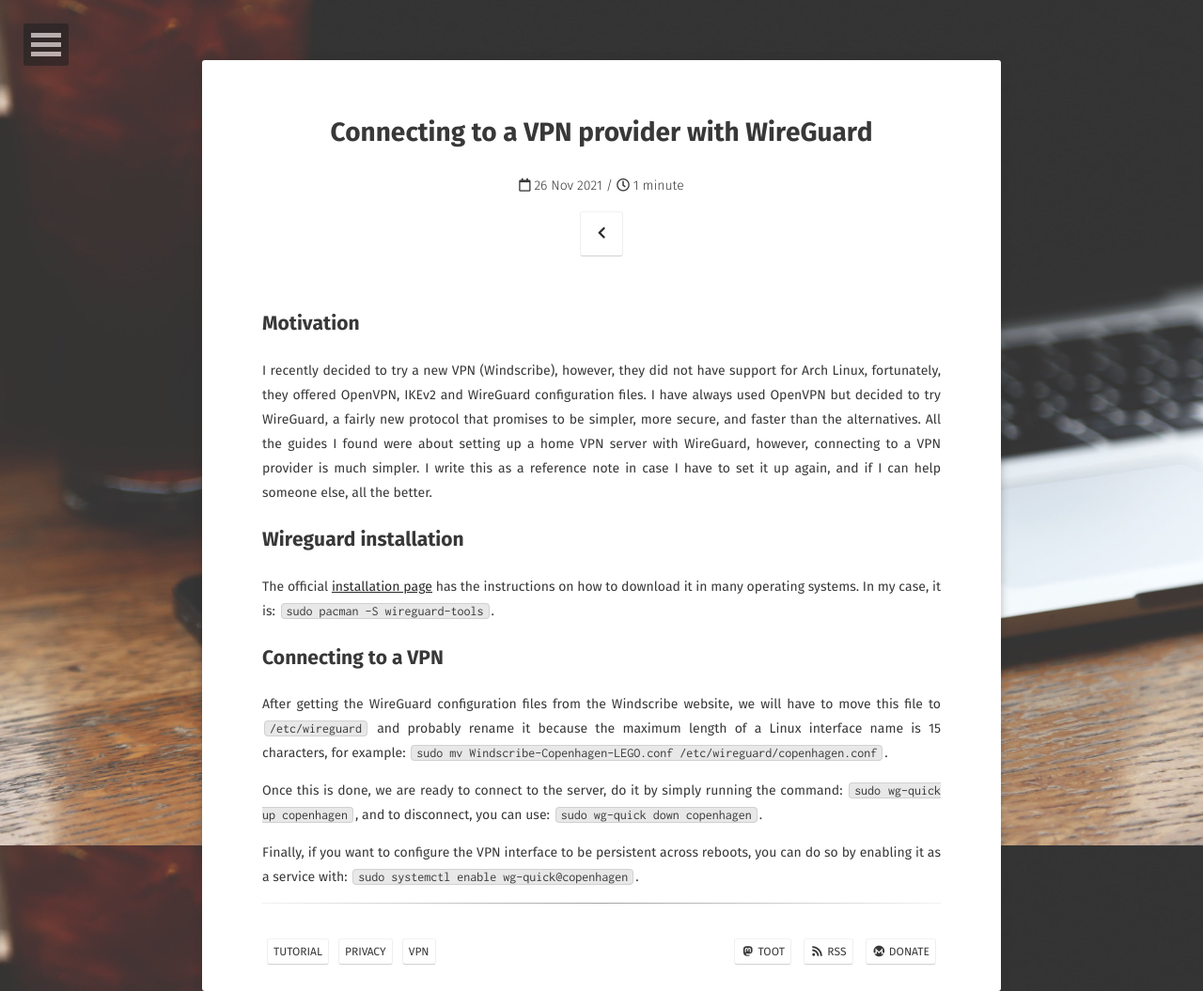
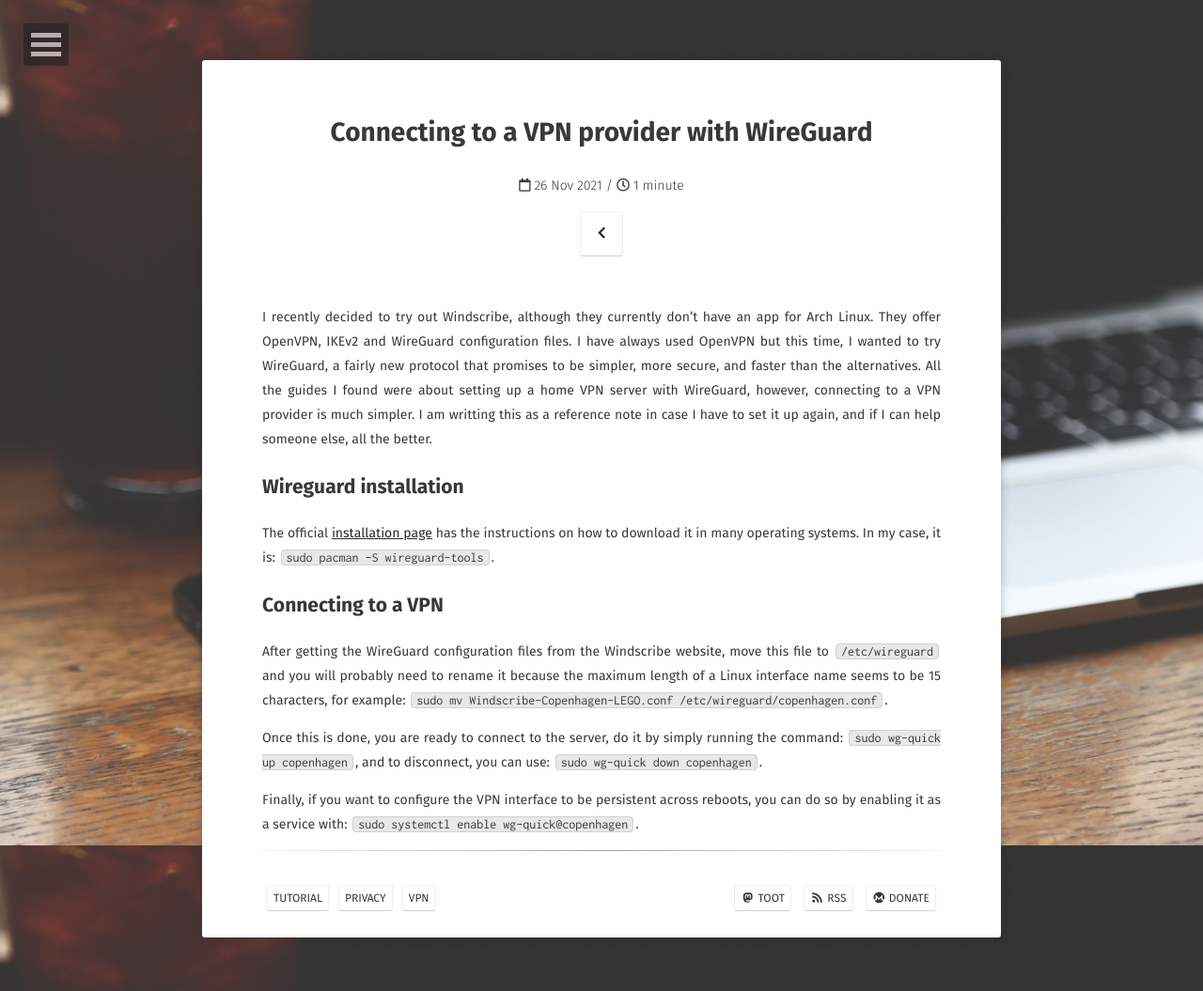
Before and after one commit to FuzzyGrim/blog, a Jekyll site: the page built from _posts/posts/2021-11-26-wireguard.md, in a window 1280 px wide. Shown: the whole page at 94% size. Built offline with Jekyll 4.4.1, drawn with Linux system fonts in a browser that asks for light colours; some web fonts are replaced.

Commit message:
update wireguard post

```diff
--- a/_posts/posts/2021-11-26-wireguard.md
+++ b/_posts/posts/2021-11-26-wireguard.md
@@ -6,9 +6,7 @@ excerpt: "Friendship ended with OpenVPN, now WireGuard is my best friend!"
 tags: [tutorial, privacy, vpn]
 ---
 
-## Motivation
-
-I recently decided to try a new VPN (Windscribe), however, they did not have support for Arch Linux, fortunately, they offered OpenVPN, IKEv2 and WireGuard configuration files. I have always used OpenVPN but decided to try WireGuard, a fairly new protocol that promises to be simpler, more secure, and faster than the alternatives. All the guides I found were about setting up a home VPN server with WireGuard, however, connecting to a VPN provider is much simpler. I write this as a reference note in case I have to set it up again, and if I can help someone else, all the better.
+I recently decided to try out Windscribe, although they currently don't have an app for Arch Linux. They offer OpenVPN, IKEv2 and WireGuard configuration files. I have always used OpenVPN but this time, I wanted to try WireGuard, a fairly new protocol that promises to be simpler, more secure, and faster than the alternatives. All the guides I found were about setting up a home VPN server with WireGuard, however, connecting to a VPN provider is much simpler. I am writting this as a reference note in case I have to set it up again, and if I can help someone else, all the better.
 
 ## Wireguard installation
 
@@ -16,8 +14,8 @@ The official [installation page](https://www.wireguard.com/install/) has the ins
 
 ## Connecting to a VPN
 
-After getting the WireGuard configuration files from the Windscribe website, we will have to move this file to `/etc/wireguard` and probably rename it because the maximum length of a Linux interface name is 15 characters, for example: `sudo mv Windscribe-Copenhagen-LEGO.conf /etc/wireguard/copenhagen.conf`.
+After getting the WireGuard configuration files from the Windscribe website, move this file to `/etc/wireguard` and you will probably need to rename it because the maximum length of a Linux interface name seems to be 15 characters, for example: `sudo mv Windscribe-Copenhagen-LEGO.conf /etc/wireguard/copenhagen.conf`.
 
-Once this is done, we are ready to connect to the server, do it by simply running the command: `sudo wg-quick up copenhagen`, and to disconnect, you can use: `sudo wg-quick down copenhagen`.
+Once this is done, you are ready to connect to the server, do it by simply running the command: `sudo wg-quick up copenhagen`, and to disconnect, you can use: `sudo wg-quick down copenhagen`.
 
 Finally, if you want to configure the VPN interface to be persistent across reboots, you can do so by enabling it as a service with: `sudo systemctl enable wg-quick@copenhagen`.
```
